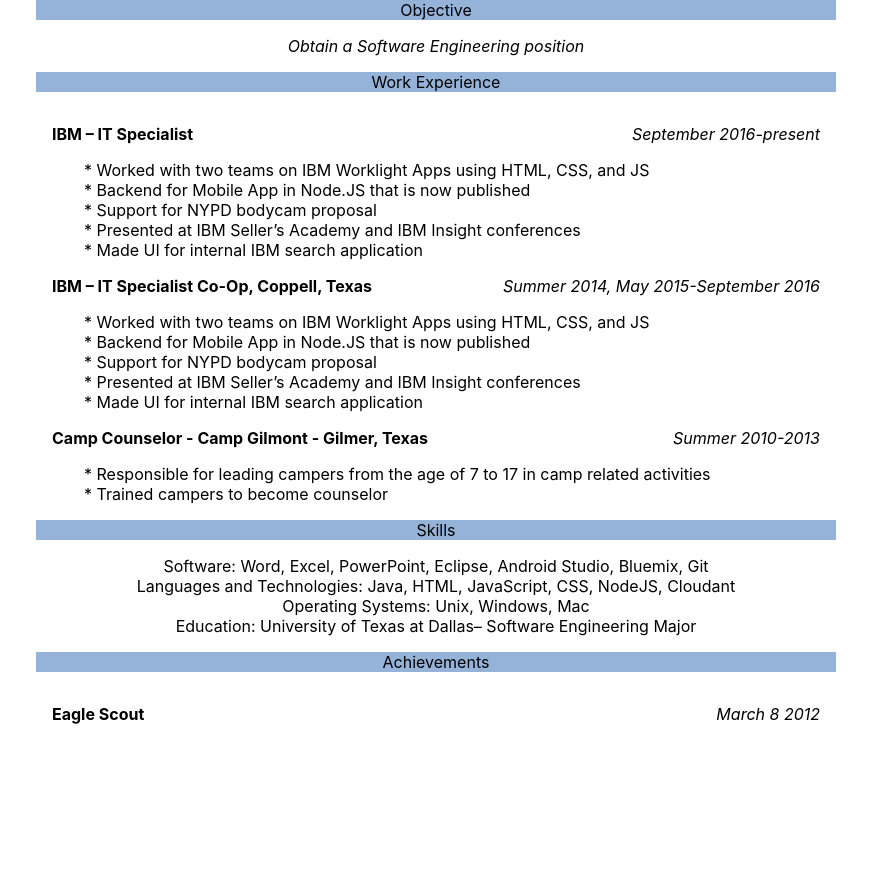
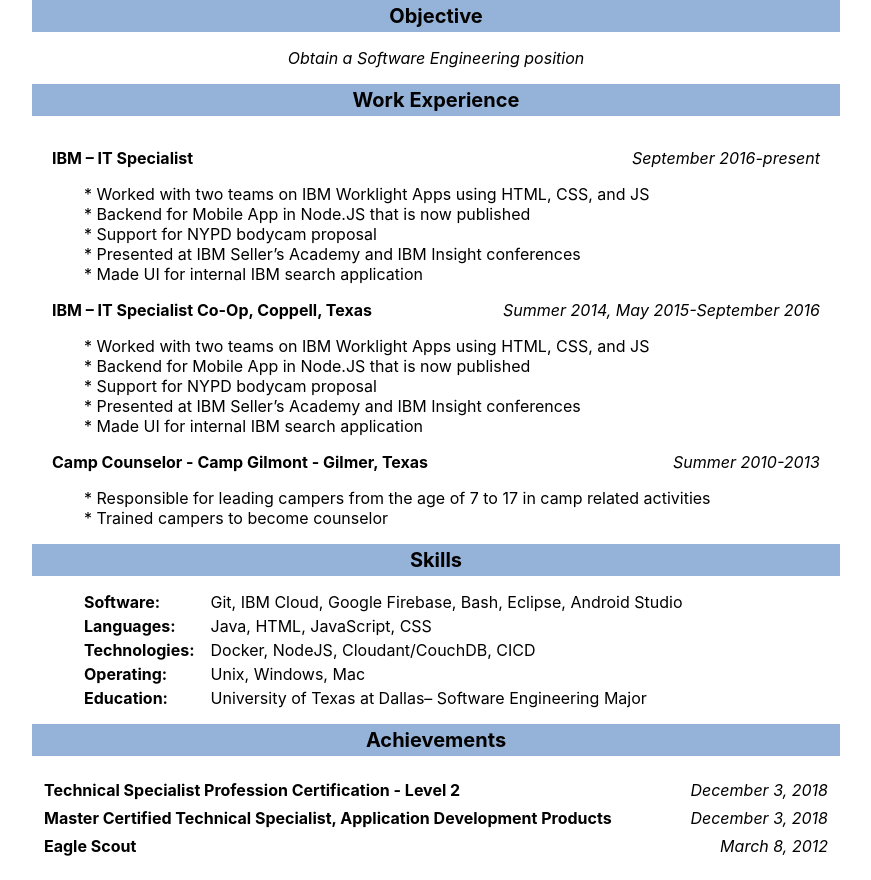
Before and after one commit to yeltnar/resume, a React (Create React App) app: page / in a window 1280 px wide. Shown: the whole page, without its empty margins (204-1075 px from the left). Before the commit the page ends 800 px from the top, so only its background shows below. Built offline with nearby package versions, Linux system fonts and the light colour scheme.

Commit message:
formatting

```diff
--- a/src/components/templates/section.js
+++ b/src/components/templates/section.js
@@ -28,6 +28,19 @@
                 single_to_return = single_content.data.map((cur,i)=>{
                     return <div dangerouslySetInnerHTML={{__html:cur}} key={i}/>;
                 });
+            }else if(single_content.type==="label-content"){
+
+                single_to_return = single_content.data.reduce((acc, cur, i) => {
+                    acc.push((
+                        <React.Fragment>
+                            <div className="label">{cur.label}:</div>
+                            <div className="content">{cur.content}</div>
+                        </React.Fragment>
+                    ));
+                    return acc
+                }, []);
+
+                single_to_return = (<div className="label-content">{single_to_return}</div>);
 
             }else if(single_content.type==="plain-date"){
 
@@ -37,16 +50,24 @@
                         <span className="date">{single_content.date || "ADD A DATE"}</span>
                     </span>
                 );
+            }else if(single_content.type==="achievement-date"){
+
+                single_to_return = (
+                    <span className="plain-date-holder achievement-date-holder">
+                        <span className="title">{single_content.data[0]}</span>
+                        <span className="date">{single_content.date || "ADD A DATE"}</span>
+                    </span>
+                );
 
             }else if(single_content.type==="bullet"){
 
-                single_to_return = single_content.data.map((cur)=>{
+                single_to_return = single_content.data.map((cur,i)=>{
                     return (
-                        <div>* {cur}</div>
+                        <div key={i}>* {cur}</div>
                     );
                 });
 
-                single_to_return = <div class="bullet_container">{single_to_return}</div>
+                single_to_return = <div className="bullet_container">{single_to_return}</div>
 
             }else{
                 console.log(JSON.stringify(single_content,null,2));
@@ -54,7 +75,7 @@
                 single_to_return = JSON.stringify(single_content,null,2)
             }
 
-            return single_to_return;
+            return <span key={i}>{single_to_return}</span>;
 
         });
 
--- a/src/components/templates/style.css
+++ b/src/components/templates/style.css
@@ -20,6 +20,9 @@
     background-color: #95b3d8;
     width: 100%;
     min-width: 200px;
+    font-weight: bold;
+    font-size: 1.25rem;
+    padding: .25rem;
 }
 
 .section-content{
@@ -47,3 +50,20 @@
     text-align: left;
     margin: 0rem 3rem 0rem 3rem;
 }
+
+.achievement-date-holder{
+    margin: .5rem .5rem .5rem .5rem;
+}
+
+.label-content{
+    margin: 0rem 3rem 0rem 3rem;
+    display: grid;
+    grid-template-columns: max-content auto;
+    grid-column-gap: 1rem;
+    grid-row-gap: .25rem;
+    justify-items: start;
+}
+
+.label-content > .label{
+    font-weight: bold;
+}
--- a/src/data/resume.json
+++ b/src/data/resume.json
@@ -67,12 +67,28 @@
       "title": "Skills",
       "content": [
         {
-          "type": "plain",
+          "type": "label-content",
           "data": [
-            "Software: Word, Excel, PowerPoint, Eclipse, Android Studio, Bluemix, Git",
-            "Languages and Technologies: Java, HTML, JavaScript, CSS, NodeJS, Cloudant",
-            "Operating Systems: Unix, Windows, Mac",
-            "Education: University of Texas at Dallas– Software Engineering Major"
+            {
+              "label":"Software",
+              "content":"Git, IBM Cloud, Google Firebase, Bash, Eclipse, Android Studio"
+            },
+            {
+              "label":"Languages",
+              "content":"Java, HTML, JavaScript, CSS"
+            },
+            {
+              "label":"Technologies",
+              "content":"Docker, NodeJS, Cloudant/CouchDB, CICD"
+            },
+            {
+              "label":"Operating",
+              "content":"Unix, Windows, Mac"
+            },
+            {
+              "label":"Education",
+              "content":"University of Texas at Dallas– Software Engineering Major"
+            }
           ]
         }
       ]
@@ -81,12 +97,27 @@
       "title": "Achievements",
       "content": [
         {
-          "type": "plain-date",
+          "type": "achievement-date",
+          "data": [
+            "Technical Specialist Profession Certification - Level 2"
+          ],
+          "date": "December 3, 2018"
+        },
+        {
+          "type": "achievement-date",
+          "data": [
+            "Master Certified Technical Specialist, Application Development Products"
+          ],
+          "date": "December 3, 2018"
+        },
+        {
+          "type": "achievement-date",
           "data": [
             "Eagle Scout"
           ],
-          "date": "March 8 2012"
+          "date": "March 8, 2012"
         }
+
       ]
     }
   ]
```
